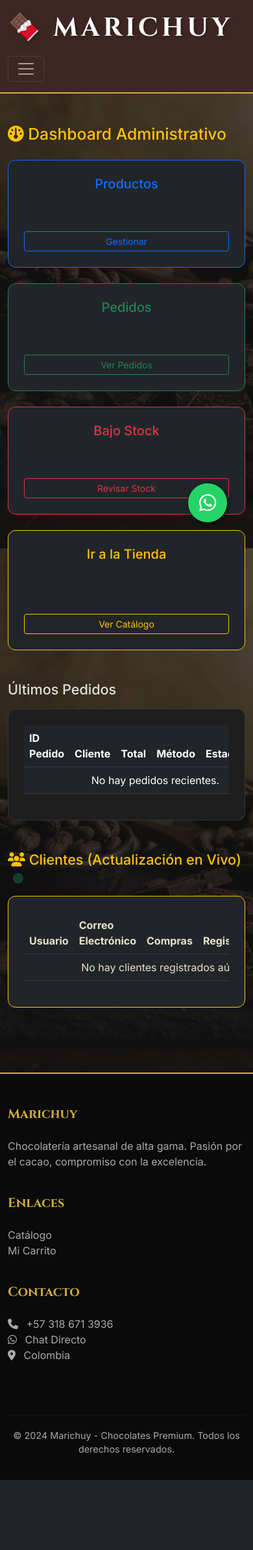
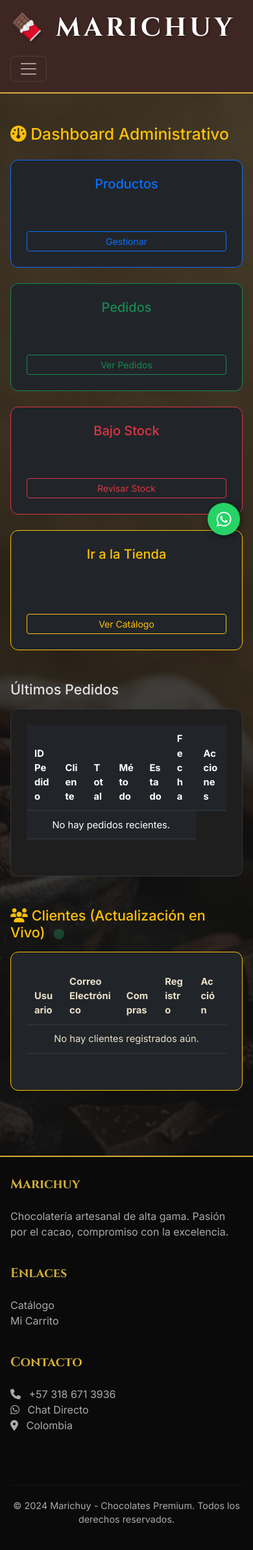
Before and after one commit to sierrasanabriajohinerstiven-max/Repositorio-ADSO, a Flask app: page /admin/dashboard in a window 390 px wide. Shown: the whole page at 65% size. Before the commit the page ends 2278 px from the top, so only its background shows below. Run offline with Flask 3, Linux system fonts and the light colour scheme; a user stored in the database is signed in; data comes from the database, SQL or seed files in the repository; data that the repository does not hold is empty.

Commit message:
Improve mobile responsive behavior for admin tables and layout

```diff
--- a/app/static/css/style.css
+++ b/app/static/css/style.css
@@ -196,3 +196,94 @@ body {
     margin-top: 40px;
     font-size: 0.9rem;
 }
+
+/* Responsive fixes for mobile devices using desktop-style viewport */
+html, body {
+    min-width: 0;
+}
+
+img, .img-fluid, .card, .table, .table-responsive, .navbar, .footer-custom, .container {
+    max-width: 100%;
+}
+
+.bg-cacao {
+    background-attachment: scroll;
+}
+
+.card {
+    word-wrap: break-word;
+}
+
+.table-responsive {
+    overflow-x: auto;
+}
+
+.table-responsive .table {
+    min-width: 100%;
+    width: 100%;
+}
+
+.table th,
+.table td {
+    white-space: normal;
+    word-break: break-word;
+}
+
+.table td .btn,
+.table td .btn-sm {
+    white-space: nowrap;
+    min-width: auto;
+}
+
+@media (max-width: 1199px) {
+    .container {
+        padding-left: 1rem;
+        padding-right: 1rem;
+    }
+    .navbar-custom .navbar-nav {
+        gap: 0.5rem;
+    }
+    .footer-custom {
+        padding: 30px 0 20px 0;
+    }
+}
+
+@media (max-width: 992px) {
+    .table th,
+    .table td {
+        font-size: 0.92rem;
+        padding: 0.65rem 0.75rem;
+    }
+    .table-responsive {
+        margin-bottom: 1rem;
+    }
+    .table td .btn {
+        padding: 0.35rem 0.5rem;
+        font-size: 0.8rem;
+    }
+}
+
+@media (max-width: 767px) {
+    .brand-logo {
+        font-size: 2rem;
+        letter-spacing: 3px;
+    }
+    .navbar-custom .nav-link {
+        font-size: 0.95rem;
+    }
+    .whatsapp-float {
+        width: 50px;
+        height: 50px;
+        bottom: 20px;
+        right: 20px;
+        font-size: 26px;
+    }
+    .btn-primary-custom,
+    .btn-outline-custom {
+        width: 100%;
+        padding: 12px 16px;
+    }
+    .table-responsive {
+        margin-bottom: 1rem;
+    }
+}
```
